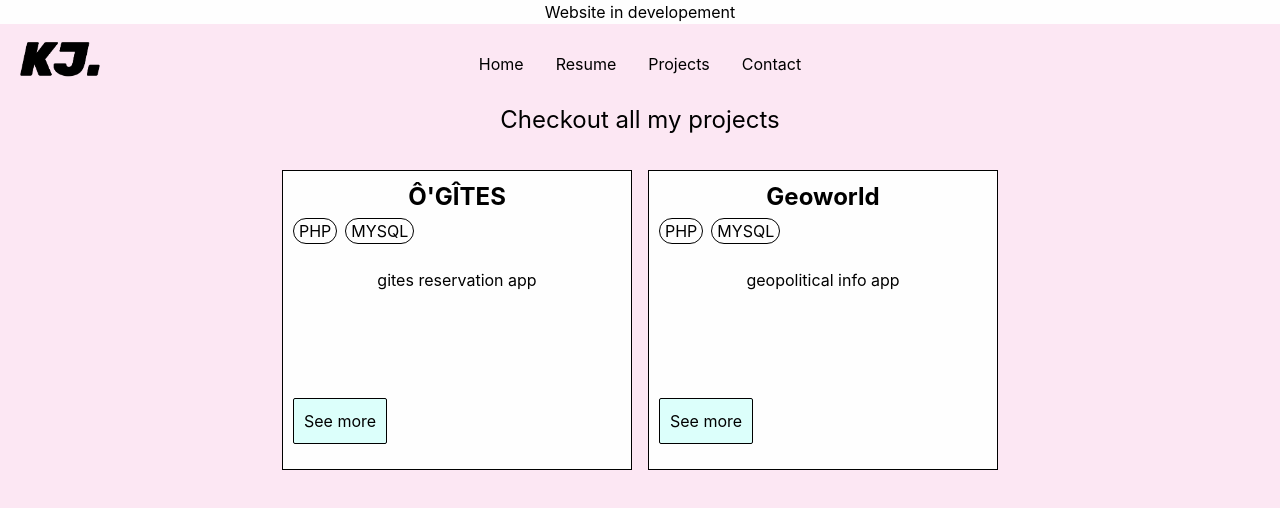
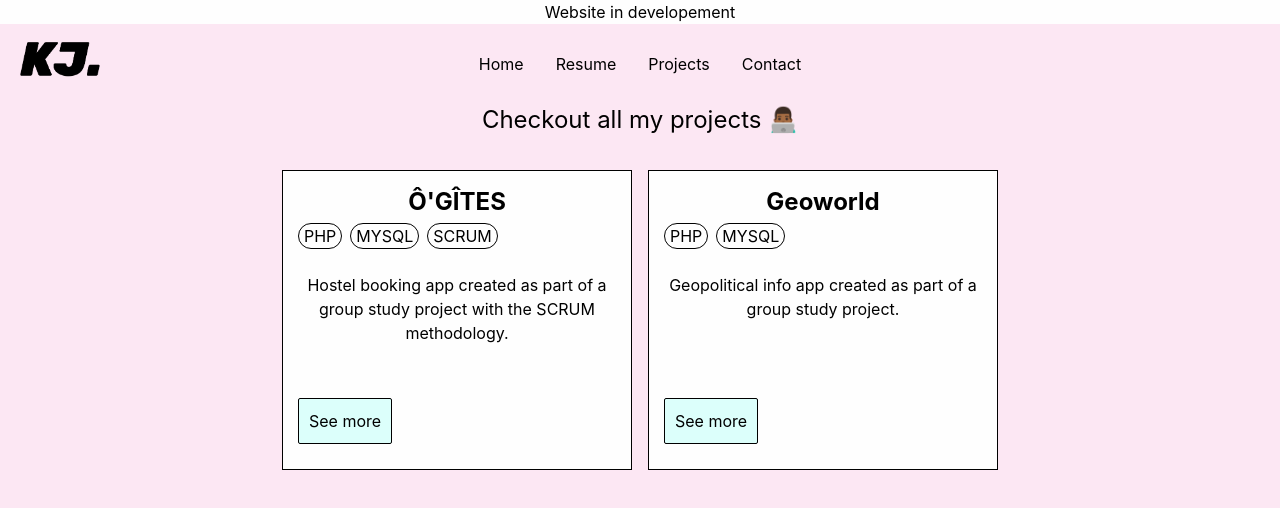
Before and after one commit to edobxt/jkancel.dev, a React (Create React App) app: page /projects in a window 1280 px wide. Shown: the top 508 px of the page. Built offline with nearby package versions, Linux system fonts and the light colour scheme.

Commit message:
fix: correction de la page projects

```diff
--- a/src/components/ProjectItem/ProjectItem.css
+++ b/src/components/ProjectItem/ProjectItem.css
@@ -2,7 +2,7 @@
     border: 1px solid;
     width: 350px;
     height: 300px;
-    padding: 10px;
+    padding: 15px;
     position: relative;
     background-color: #fefefe;
 }
--- a/src/components/Projects/Projects.tsx
+++ b/src/components/Projects/Projects.tsx
@@ -7,18 +7,18 @@ interface Props {}
 export const Projects: React.FC<Props> = () => {
     return (
         <div>
-            <p className="text-2xl">Checkout all my projects</p>
+            <p className="text-2xl">Checkout all my projects 👨🏾‍💻</p>
             <br />
             <div className="projects-container grid grid-cols-2 gap-4">
                 <ProjectItem
                     title="Ô'GÎTES"
-                    description="gites reservation app"
+                    description="Hostel booking app created as part of a group study project with the SCRUM methodology."
                     path="ogites"
-                    badges={["PHP", "MYSQL"]}
+                    badges={["PHP", "MYSQL", "SCRUM"]}
                 />
                 <ProjectItem
                     title="Geoworld"
-                    description="geopolitical info app"
+                    description="Geopolitical info app created as part of a group study project."
                     path="geoworld"
                     badges={["PHP", "MYSQL"]}
                 />
```
